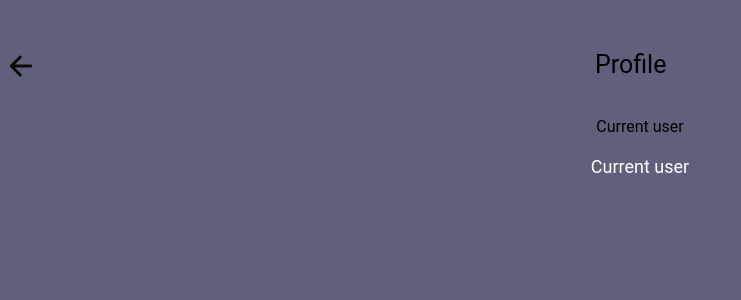
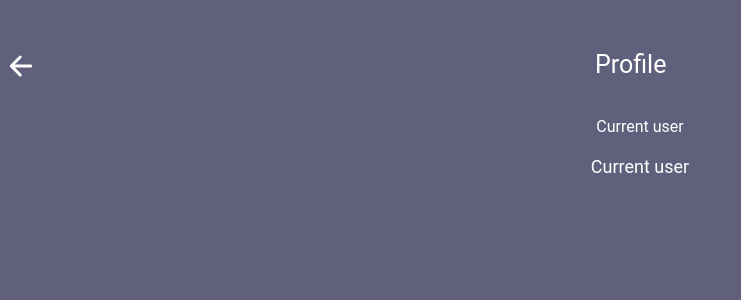
Before and after one commit to BhargavRudhra/WeatherReport, a React (Create React App) app: page /profilepage in a window 1280 px wide. Shown: the top 300 px of the page, without its empty margins (0-741 px from the left). Built offline with nearby package versions, Linux system fonts and the light colour scheme; no server answers; the database is empty.

Commit message:
made css changes in homepage

```diff
--- a/src/pages/Homepage.jsx
+++ b/src/pages/Homepage.jsx
@@ -153,7 +153,7 @@ const Home = () => {
               icon={ellipsisVerticalOutline}
               className="dotted-icon"
               size="large"
-              color="lightwhite"
+              color="fullwhite"
               onClick={Settings}
             />
           </IonRow>
--- a/src/pages/Profilepage.css
+++ b/src/pages/Profilepage.css
@@ -9,18 +9,21 @@
 .profile-arrow-back-icon {
   display: flex;
   margin-right: 30px;
-  color: black;
 }
 .profile-col {
   display: flex;
   font-size: 25px;
   margin-right: 100px;
-  color: black;
+  color: #ffff;
 }
 .profile-image-row{
   display: flex;
   justify-content: center;
   margin-top: 30px;
+}
+.email-login-user-image{
+  display: flex;
+  color: #ffff;
 }
 .profile-avatar {
   display: flex;
--- a/src/pages/Profilepage.jsx
+++ b/src/pages/Profilepage.jsx
@@ -32,7 +32,7 @@ const UserProfile = () => {
               className="profile-arrow-back-icon"
               icon={arrowBack}
               size="large"
-              color="fullblack"
+              color="fullwhite"
               onClick={routeToSettingsPage}
             />
           </IonCol>
@@ -44,7 +44,7 @@ const UserProfile = () => {
             <IonAvatar className="profile-avatar">
             <IonImg className="profile-image" src={googleuser.imageUrl} />
           </IonAvatar> :
-          <IonLabel> Current user </IonLabel>
+          <IonLabel className="email-login-user-image"> Current user </IonLabel>
           }
           </IonRow>
         <IonRow className="username-row">
--- a/src/pages/Settingspage.css
+++ b/src/pages/Settingspage.css
@@ -25,5 +25,5 @@
   padding: 6%;
   font-size: 18px;
   margin-left: 20px;
-  color: black;
+  color: #ffff;
 }
```
